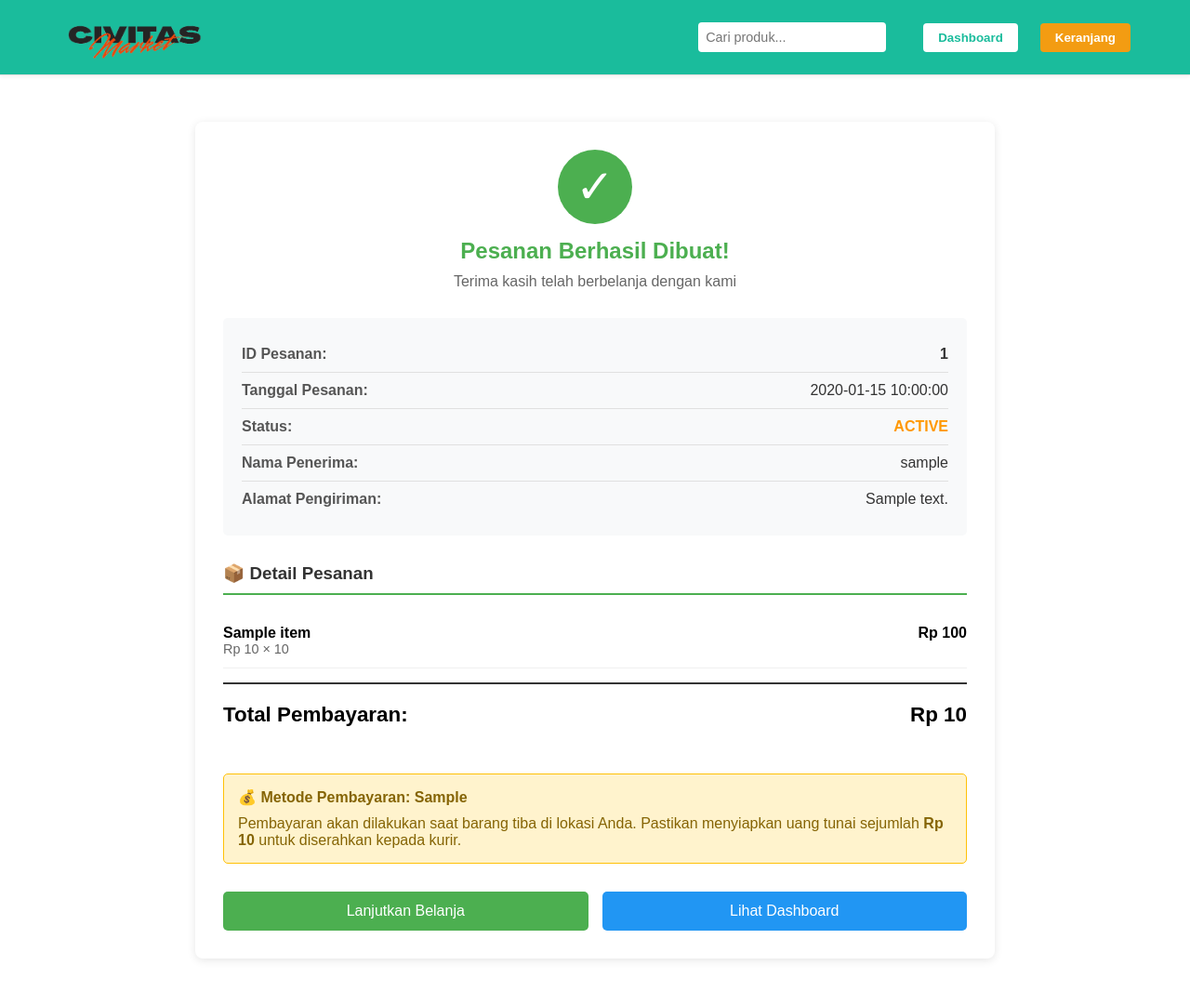
After one commit to VonNaru/civitas-place, a Flask app: template templates/OrderConfirmation.html in a window 1280 px wide. The commit adds this page. Shown: the whole page at 93% size. Run offline with Flask 3, Linux system fonts and the light colour scheme; the template is opened without the code that fills it: most values are stand-ins (such as "Sample title", 1, 10 or a date in 2020); one stand-in notice (Sample message) is shown.

Commit message:
Implement COD payment system with checkout and order confirmation
Co-authored-by: VonNaru <225587547+VonNaru@users.noreply.github.com>

```diff
--- /dev/null
+++ b/templates/OrderConfirmation.html
@@ -0,0 +1,256 @@
+<!DOCTYPE html>
+<html lang="id">
+<head>
+    <meta charset="utf-8">
+    <meta name="viewport" content="width=device-width, initial-scale=1">
+    <title>Konfirmasi Pesanan</title>
+    <link rel="stylesheet" href="/static/css/cart.css">
+    <link rel="stylesheet" href="/static/css/home.css">
+    <style>
+        .confirmation-container {
+            max-width: 800px;
+            margin: 50px auto;
+            padding: 30px;
+            background-color: white;
+            border-radius: 8px;
+            box-shadow: 0 2px 10px rgba(0,0,0,0.1);
+        }
+
+        .success-icon {
+            text-align: center;
+            margin-bottom: 30px;
+        }
+
+        .success-icon .checkmark {
+            width: 80px;
+            height: 80px;
+            border-radius: 50%;
+            background-color: #4CAF50;
+            display: inline-flex;
+            align-items: center;
+            justify-content: center;
+            font-size: 50px;
+            color: white;
+            margin-bottom: 15px;
+        }
+
+        .success-icon h2 {
+            color: #4CAF50;
+            margin: 0;
+        }
+
+        .order-info {
+            background-color: #f8f9fa;
+            padding: 20px;
+            border-radius: 5px;
+            margin: 20px 0;
+        }
+
+        .order-info-row {
+            display: flex;
+            justify-content: space-between;
+            padding: 10px 0;
+            border-bottom: 1px solid #e0e0e0;
+        }
+
+        .order-info-row:last-child {
+            border-bottom: none;
+        }
+
+        .order-info-label {
+            font-weight: bold;
+            color: #555;
+        }
+
+        .order-info-value {
+            color: #333;
+            text-align: right;
+        }
+
+        .order-items {
+            margin: 30px 0;
+        }
+
+        .order-items h3 {
+            color: #333;
+            border-bottom: 2px solid #4CAF50;
+            padding-bottom: 10px;
+            margin-bottom: 20px;
+        }
+
+        .order-item {
+            display: flex;
+            justify-content: space-between;
+            padding: 12px 0;
+            border-bottom: 1px solid #f0f0f0;
+        }
+
+        .order-total {
+            display: flex;
+            justify-content: space-between;
+            font-size: 1.4em;
+            font-weight: bold;
+            padding: 20px 0;
+            margin-top: 15px;
+            border-top: 2px solid #333;
+        }
+
+        .payment-info {
+            background-color: #fff3cd;
+            border: 1px solid #ffc107;
+            border-radius: 5px;
+            padding: 15px;
+            margin: 20px 0;
+        }
+
+        .payment-info strong {
+            color: #856404;
+        }
+
+        .payment-info p {
+            margin: 10px 0 0 0;
+            color: #856404;
+        }
+
+        .action-buttons {
+            display: flex;
+            gap: 15px;
+            margin-top: 30px;
+        }
+
+        .btn {
+            padding: 12px 30px;
+            border: none;
+            border-radius: 5px;
+            font-size: 16px;
+            cursor: pointer;
+            text-decoration: none;
+            display: inline-block;
+            text-align: center;
+            transition: all 0.3s;
+            flex: 1;
+        }
+
+        .btn-primary {
+            background-color: #4CAF50;
+            color: white;
+        }
+
+        .btn-primary:hover {
+            background-color: #45a049;
+            transform: translateY(-2px);
+            box-shadow: 0 4px 8px rgba(0,0,0,0.2);
+        }
+
+        .btn-secondary {
+            background-color: #2196F3;
+            color: white;
+        }
+
+        .btn-secondary:hover {
+            background-color: #0b7dda;
+        }
+    </style>
+</head>
+<body>
+    <header>
+        <div class="container">
+            <a href="/Home_pages.html"><img src="/static/pcture/Logo.png" alt=""></a>
+            <nav>
+                <input type="search" placeholder="Cari produk...">
+                <a href="/Dasboard.html" style="text-decoration: none;"><button class="nav-button">Dashboard</button></a>
+                <a href="/Cart.html" style="text-decoration: none;"><button class="nav-button cart">Keranjang</button></a>
+
+                {% if session.get('user_name') %}
+                <details class="user-menu-details">
+                    <summary>{{ session.get('user_name') }} ▼</summary>
+                    <div class="dropdown-menu">
+                        <a href="/Dasboard.html">👤 Profil</a>
+                        <form method="POST" action="/logout">
+                            <button type="submit" class="logout-btn">🚪 Logout</button>
+                        </form>
+                    </div>
+                </details>
+                {% endif %}
+            </nav>
+        </div>
+    </header>
+
+    <div class="confirmation-container">
+        <div class="success-icon">
+            <div class="checkmark">✓</div>
+            <h2>Pesanan Berhasil Dibuat!</h2>
+            <p style="color: #666; margin-top: 10px;">Terima kasih telah berbelanja dengan kami</p>
+        </div>
+
+        <!-- Informasi Order -->
+        <div class="order-info">
+            <div class="order-info-row">
+                <span class="order-info-label">ID Pesanan:</span>
+                <span class="order-info-value"><strong>{{ order['order_id'] }}</strong></span>
+            </div>
+            <div class="order-info-row">
+                <span class="order-info-label">Tanggal Pesanan:</span>
+                <span class="order-info-value">{{ order['created_at'][:10] }} {{ order['created_at'][11:19] }}</span>
+            </div>
+            <div class="order-info-row">
+                <span class="order-info-label">Status:</span>
+                <span class="order-info-value" style="color: #ff9800; font-weight: bold;">{{ order['status'].upper() }}</span>
+            </div>
+            <div class="order-info-row">
+                <span class="order-info-label">Nama Penerima:</span>
+                <span class="order-info-value">{{ order['user_name'] }}</span>
+            </div>
+            <div class="order-info-row">
+                <span class="order-info-label">Alamat Pengiriman:</span>
+                <span class="order-info-value" style="max-width: 400px;">{{ order['shipping_address'] }}</span>
+            </div>
+        </div>
+
+        <!-- Detail Item Pesanan -->
+        <div class="order-items">
+            <h3>📦 Detail Pesanan</h3>
+            {% for item in order['items'] %}
+            <div class="order-item">
+                <div>
+                    <strong>{{ item.name }}</strong>
+                    <div style="color: #666; font-size: 0.9em;">
+                        Rp {{ '{:,.0f}'.format(item.price) }} × {{ item.quantity }}
+                    </div>
+                </div>
+                <div style="font-weight: bold;">
+                    Rp {{ '{:,.0f}'.format(item.price * item.quantity) }}
+                </div>
+            </div>
+            {% endfor %}
+
+            <div class="order-total">
+                <span>Total Pembayaran:</span>
+                <span>Rp {{ '{:,.0f}'.format(order['total']) }}</span>
+            </div>
+        </div>
+
+        <!-- Info Pembayaran -->
+        <div class="payment-info">
+            <strong>💰 Metode Pembayaran: {{ order['payment_method'] }}</strong>
+            <p>Pembayaran akan dilakukan saat barang tiba di lokasi Anda. Pastikan menyiapkan uang tunai sejumlah <strong>Rp {{ '{:,.0f}'.format(order['total']) }}</strong> untuk diserahkan kepada kurir.</p>
+        </div>
+
+        <!-- Tombol Action -->
+        <div class="action-buttons">
+            <a href="/Home_pages.html" class="btn btn-primary">Lanjutkan Belanja</a>
+            <a href="/Dasboard.html" class="btn btn-secondary">Lihat Dashboard</a>
+        </div>
+    </div>
+
+    {% with messages = get_flashed_messages() %}
+        {% if messages %}
+        <script>
+            {% for message in messages %}
+            alert("{{ message }}");
+            {% endfor %}
+        </script>
+        {% endif %}
+    {% endwith %}
+</body>
+</html>
--- a/user.json
+++ b/user.json
@@ -16,5 +16,10 @@
     "username": "MAX@gmail.com",
     "password_hash": "pbkdf2:sha256:1000000$azEF6HmboNH333pP$72b1e507d5976fb76b38a889b5fced127b89e00dad913bcabd8bc0bf70c78463",
     "full_name": "Max"
+  },
+  "test@example.com": {
+    "username": "test@example.com",
+    "password_hash": "pbkdf2:sha256:1000000$u4lDl3QFg9YJP152$0fec46e86dfd4297c92ad3eb6828a601073ab4e882c60962599b3f226ae9a041",
+    "full_name": "Test User"
   }
 }
```
Also changed, not shown: models/order.py (added, +109 -0 lines), orders.json (added, +40 -0 lines), routes/cart.py (+87 -1 lines), templates/Cart.html (+10 -0 lines), templates/Checkout.html (added, +229 -0 lines), 1 other file.
